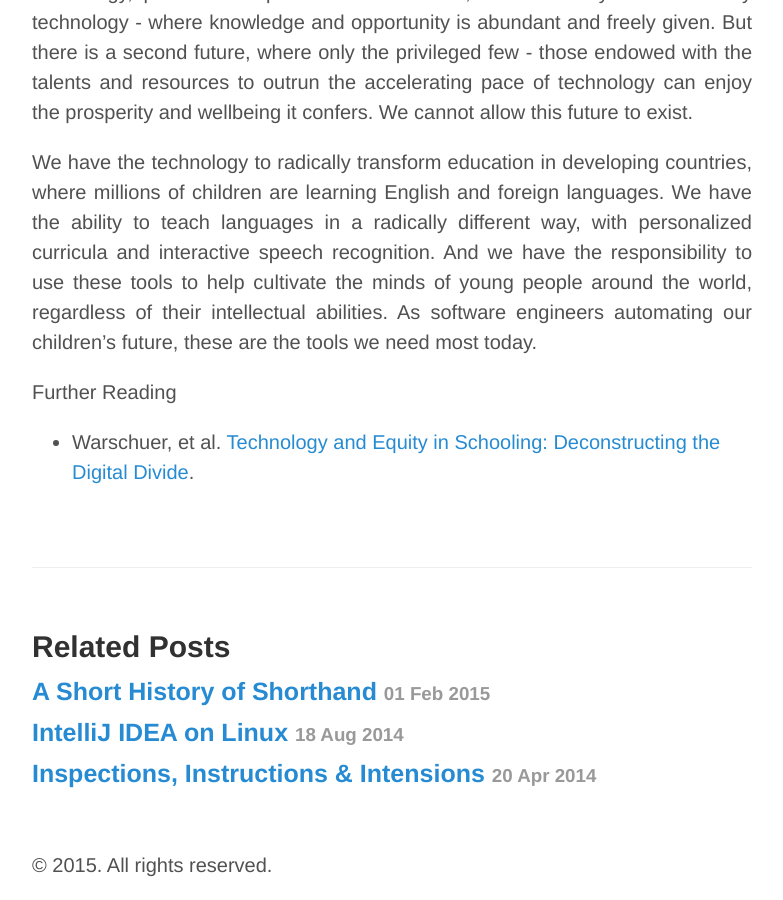
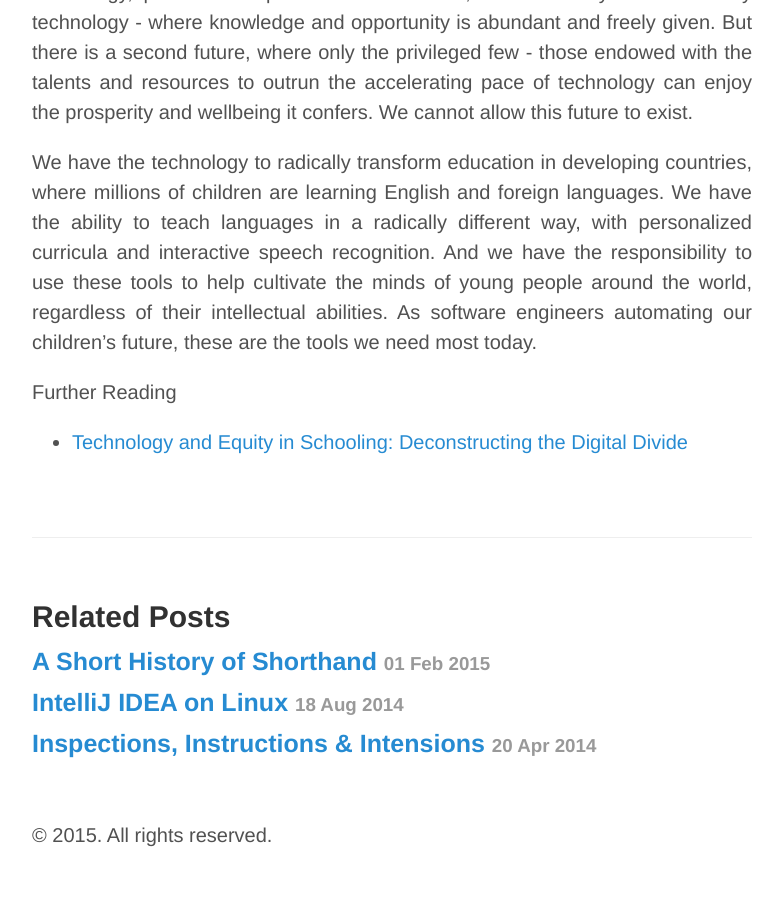
Before and after one commit to breandan/breandan.github.io, a Jekyll site: the page built from _posts/2015-10-11-why-education-matters.md, in a window 1280 px wide and 900 px high, scrolled down 1724 px. Shown: the whole window, without its empty margins (248-1031 px from the left). Built offline with Jekyll 4.4.1, drawn with Linux system fonts in a browser that asks for light colours; nearby versions of some CDN libraries; comment, search, counter and statistics services are not loaded; after the commit the page ends 2594 px from its top, so only the background shows below that.

Commit message:
relax citation format

```diff
--- a/_posts/2015-10-11-why-education-matters.md
+++ b/_posts/2015-10-11-why-education-matters.md
@@ -21,4 +21,4 @@ We have the technology to radically transform education in developing countries,
 
 Further Reading
 
-* Warschuer, et al. [Technology and Equity in Schooling: Deconstructing the Digital Divide](http://www.education.uci.edu/person/warschauer_m/docs/tes.pdf).
+* [Technology and Equity in Schooling: Deconstructing the Digital Divide](http://www.education.uci.edu/person/warschauer_m/docs/tes.pdf)
```
